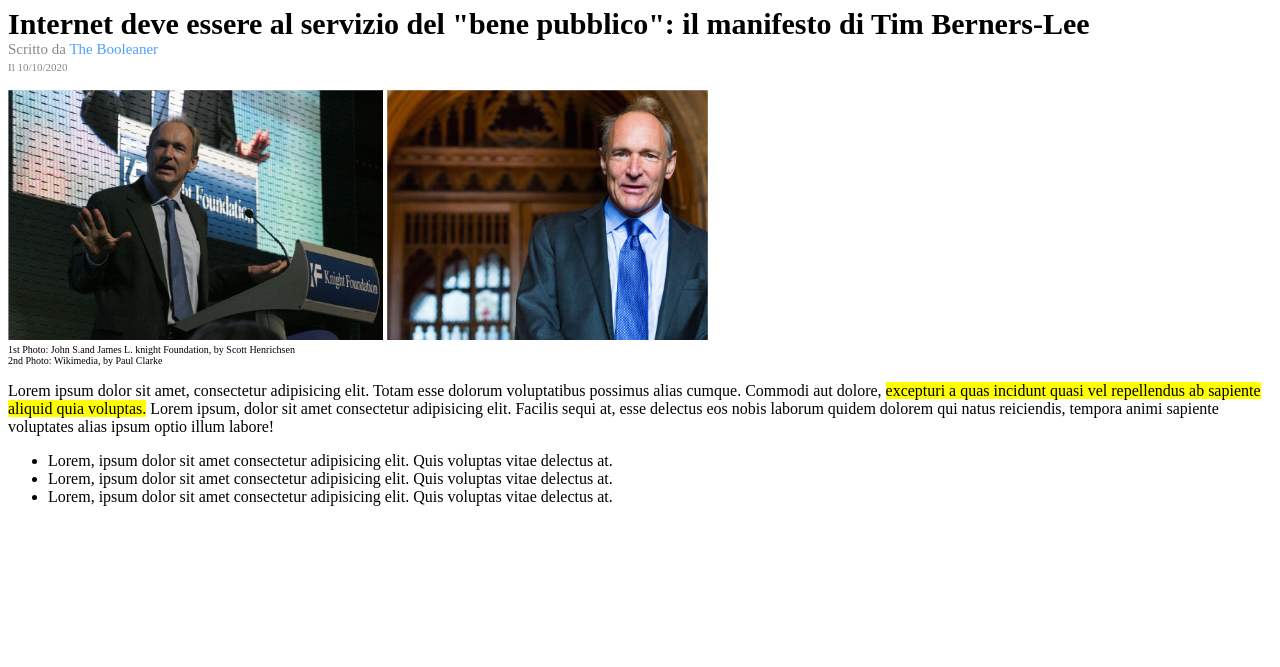
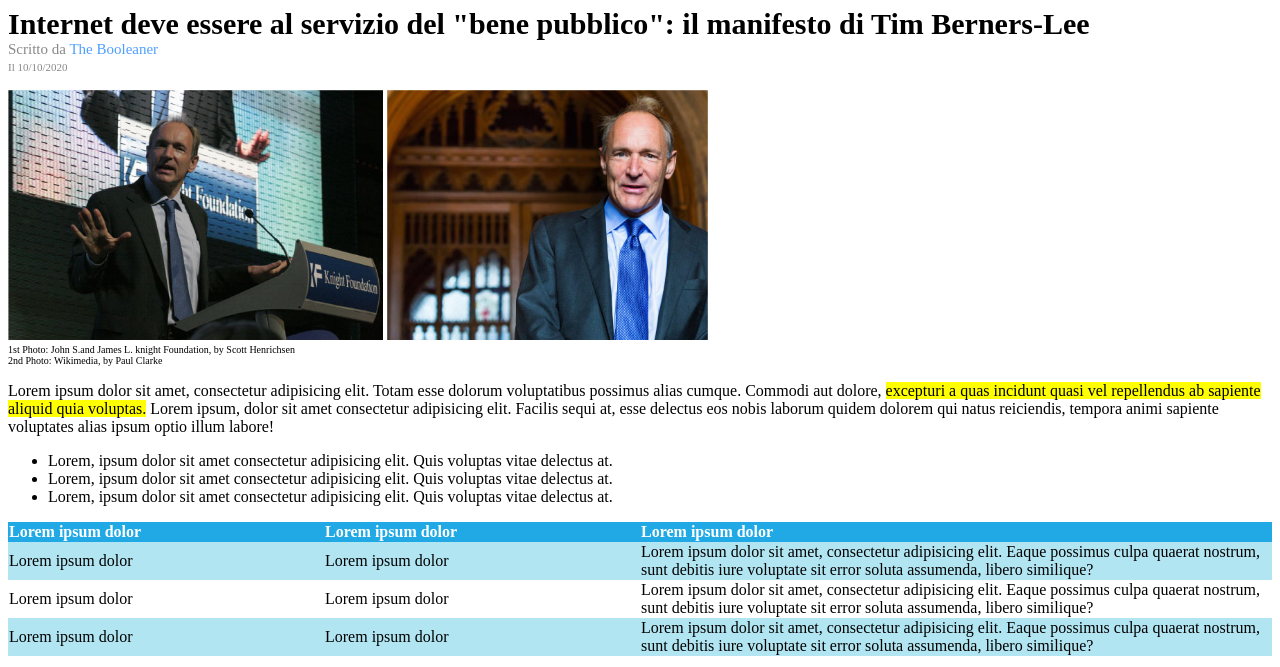
Before and after one commit to Paolo4690/html-css-booleaner, a plain HTML site: page index.html in a window 1280 px wide. Shown: the part 133-800 px from the top of the page. Drawn offline with Linux system fonts and the light colour scheme.

Commit message:
add table

```diff
--- a/css/style.css
+++ b/css/style.css
@@ -45,3 +45,22 @@ a {
 .testo-evidenziato {
     background-color: #ffff00;
 }
+
+table {
+    width: 100%;
+    border-collapse: collapse;
+}
+
+thead {
+    text-align: left;
+    color: #ffffff;
+    background-color: #20a9e5;
+}
+
+.linea-celeste {
+    background-color: #b1e5f2;
+}
+
+td.cella-testo {
+    width: 50%;
+}
--- a/index.html
+++ b/index.html
@@ -49,6 +49,40 @@
         <!-- TABELLA -->
         <section>
 
+            <table>
+                <thead>
+                    <tr>
+                        <th>Lorem ipsum dolor</th>
+                        <th>Lorem ipsum dolor</th>
+                        <th>Lorem ipsum dolor</th>
+                    </tr>
+                </thead>
+                <tbody>
+                    <tr class="linea-celeste">
+                        <td>Lorem ipsum dolor</td>
+                        <td>Lorem ipsum dolor</td>
+                        <td class="cella-testo">
+                            Lorem ipsum dolor sit amet, consectetur adipisicing elit. Eaque possimus culpa quaerat nostrum, sunt debitis iure voluptate sit error soluta assumenda, libero similique?
+                        </td>
+                    </tr>
+                    <tr>
+                        <td>Lorem ipsum dolor</td>
+                        <td>Lorem ipsum dolor</td>
+                        <td class="cella-testo">
+                            Lorem ipsum dolor sit amet, consectetur adipisicing elit. Eaque possimus culpa quaerat nostrum, sunt debitis iure voluptate sit error soluta assumenda, libero similique?
+                        </td>
+                    </tr>
+                    <tr class="linea-celeste">
+                        <td>Lorem ipsum dolor</td>
+                        <td>Lorem ipsum dolor</td>
+                        <td class="cella-testo">
+                            Lorem ipsum dolor sit amet, consectetur adipisicing elit. Eaque possimus culpa quaerat nostrum, sunt debitis iure voluptate sit error soluta assumenda, libero similique?
+                        </td>
+                    </tr>
+                </tbody>
+
+            </table>
+
         </section>
 
         <!-- TESTO SECONDARIO -->
```
